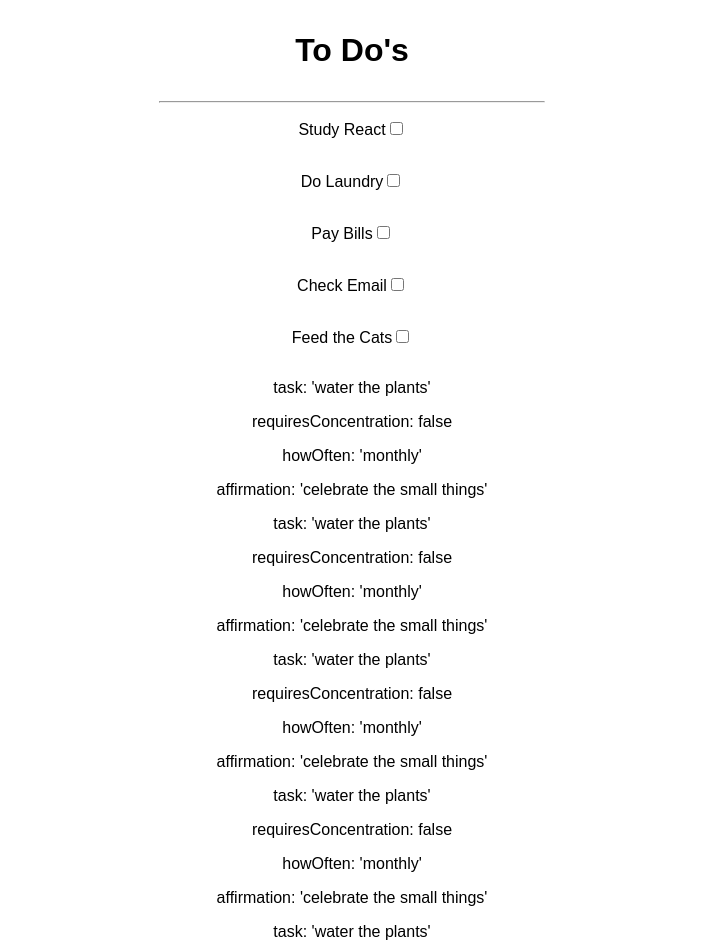
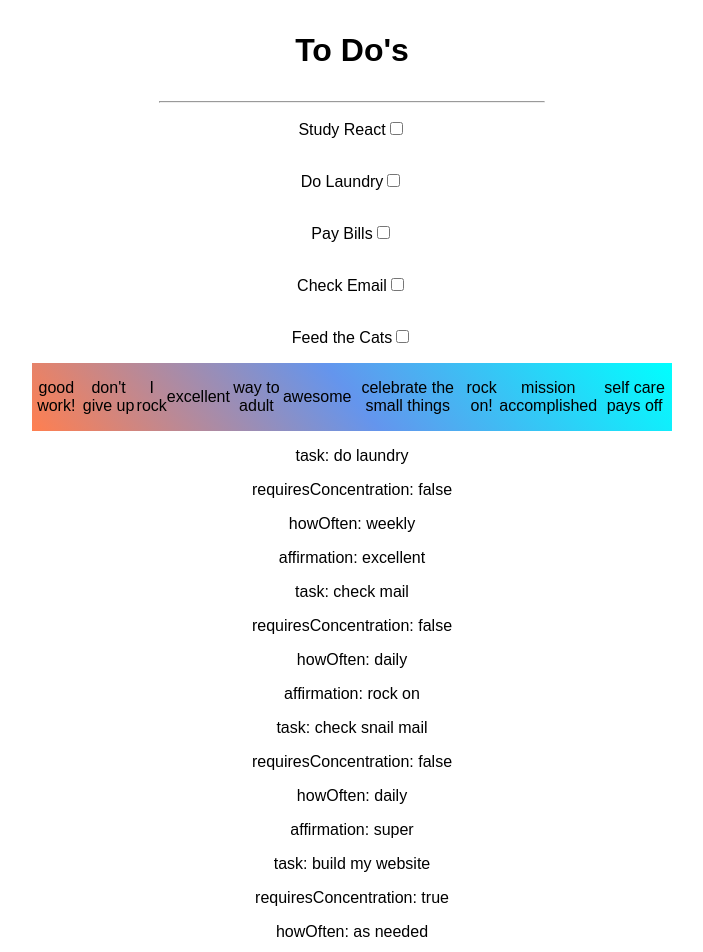
Before and after one commit to cvs181801/react-todo-app-take2, a React (Create React App) app: page / in a window 1280 px wide. Shown: the top 952 px of the page, without its empty margins (288-991 px from the left). Built offline with nearby package versions, Linux system fonts and the light colour scheme.

Commit message:
add array.map() method to render an array of Affirmation functional components

```diff
--- a/src/App.js
+++ b/src/App.js
@@ -1,7 +1,7 @@
 import React from "react"
 import Checkboxes2 from "./components/Checkboxes2";
 import Todolist from "./components/Todolist"
-//import Affirmation from "./components/Affirmation"
+import Affirmation from "./components/Affirmation"
 import Task from "./components/Task"
 
 function App() {
@@ -11,14 +11,17 @@ console.log(Todolist)
 
 //const affirmationStatements = Todolist.map(item => <Affirmation key={item.id} statement={item.affirmation} />)
 
+const affirmationArray = Todolist.map(statement => <Affirmation key={statement.id} affirmation={statement.affirmation}/>)
+console.log(affirmationArray);
+
   return (
     <div className="App">
     <h1>To Do's</h1>
     <hr></hr>
       <Checkboxes2/>
-      {/* <div className="affirmations">
-      {affirmationStatements}
-      </div> */}
+      <div className="affirmations">
+        {affirmationArray}
+      </div>
 
       <Task
         task="do laundry"
@@ -53,6 +56,9 @@ console.log(Todolist)
         affirmation= 'sweet.'
       />
 
+
+
+
     </div>
   );
 }
--- a/src/components/Affirmation.js
+++ b/src/components/Affirmation.js
@@ -1,12 +1,12 @@
 import React from "react"
+import Todolist from "./Todolist"
 
+function Affirmation(props) {
 
-function Affirmation() {
-
-
+    console.log("these are props", props);
     return(
         <div>
-            <p>hi</p>
+            <p>{props.affirmation}</p>
         </div>
     )
 }
--- a/src/components/Task.js
+++ b/src/components/Task.js
@@ -1,12 +1,14 @@
 import React from 'react'
 
-export default function Task() {
+export default function Task(props) {
+    console.log(props)
     return (
+
     <div>
-        <p>task: 'water the plants'</p>
-        <p>requiresConcentration: false</p>
-        <p> howOften: 'monthly'</p>
-        <p>affirmation: 'celebrate the small things'</p>
+        <p>task: {props.task}</p>
+        <p>requiresConcentration: {props.requiresConcentration}</p>
+        <p> howOften: {props.howOften}</p>
+        <p>affirmation: {props.affirmation}</p>
     </div>
     )
 }
```
